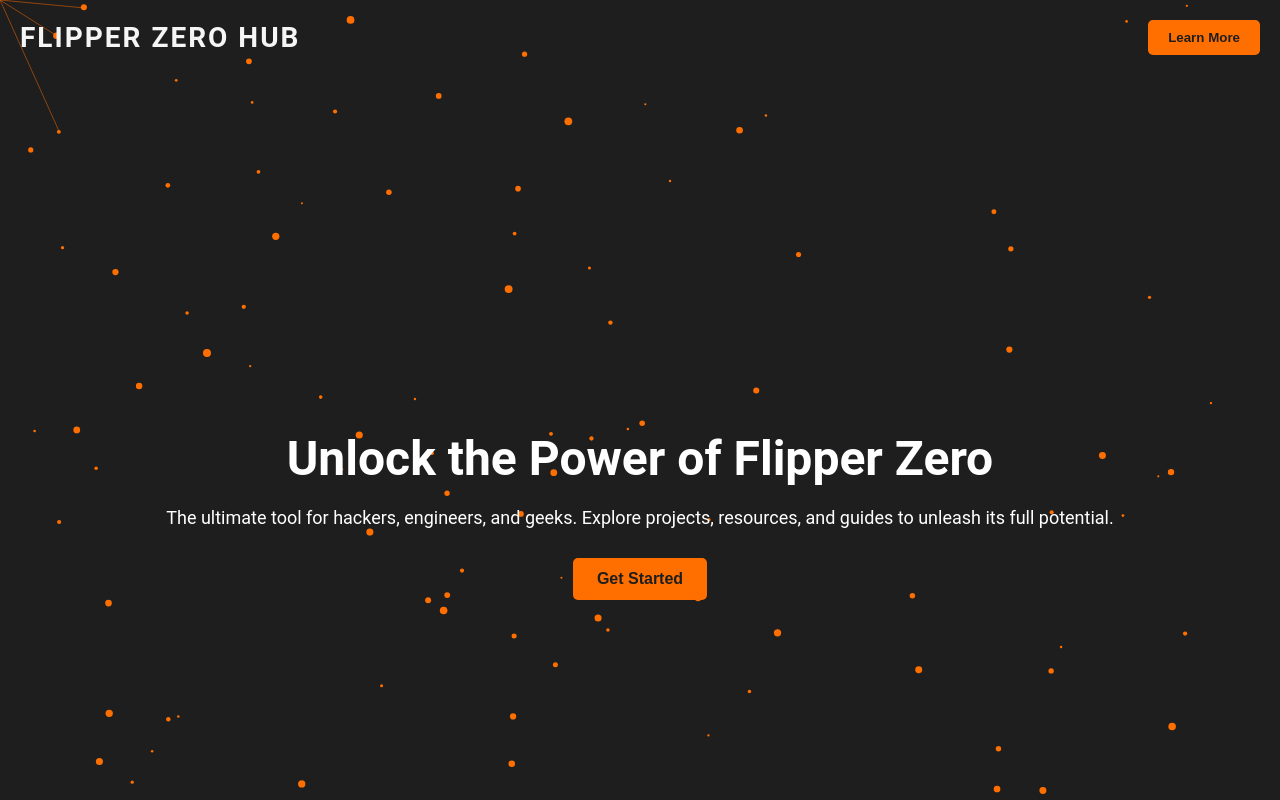
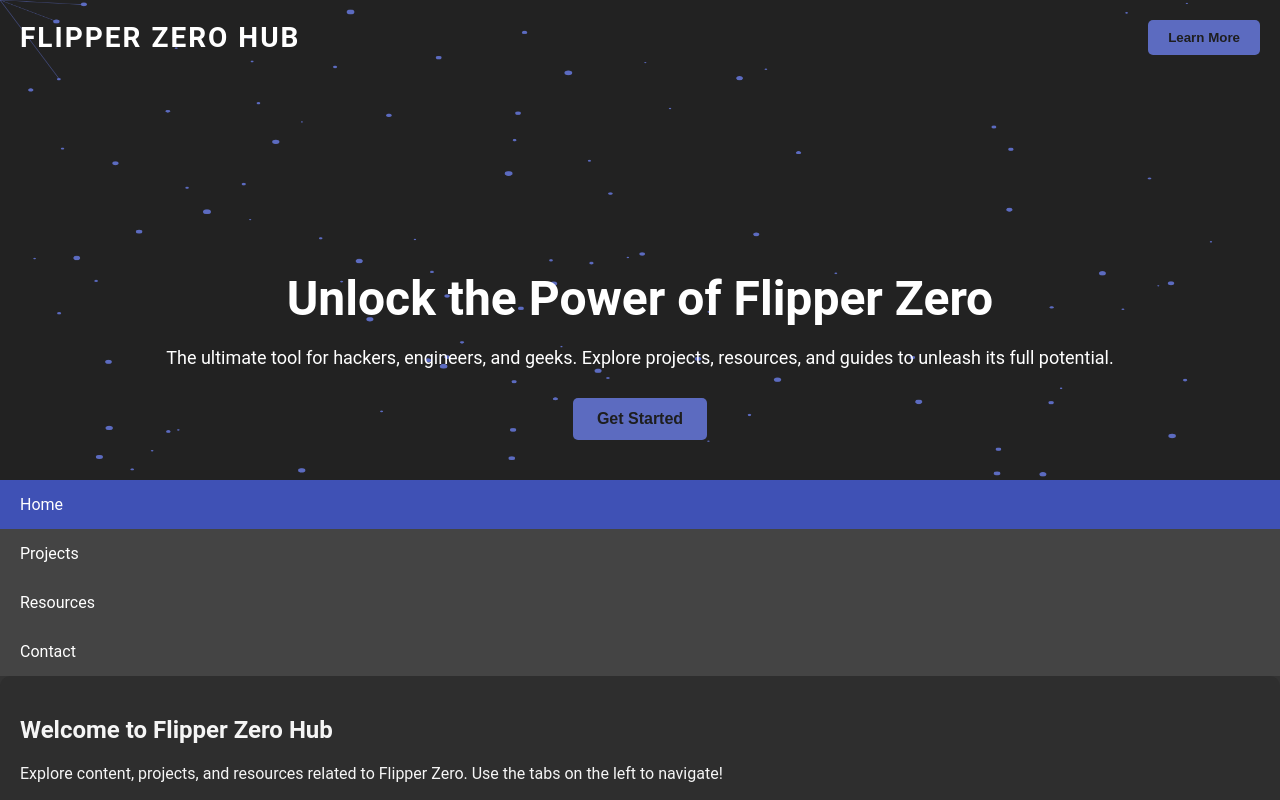
Before and after one commit to laslikir/laslikir.github.com, a plain HTML site: page index.html in a window 1280 px wide. Shown: the top 800 px of the page. Drawn offline with Linux system fonts and the light colour scheme.

Commit message:
Updating tabs, Changing colours

```diff
--- a/script.js
+++ b/script.js
@@ -54,7 +54,7 @@ class Particle {
             ctx.beginPath();
             ctx.moveTo(this.x, this.y);
             ctx.lineTo(mouse.x, mouse.y);
-            ctx.strokeStyle = 'rgba(255, 111, 0, 0.5)';
+            ctx.strokeStyle = 'rgba(92, 107, 192, 0.5)'; // Electric Blue
             ctx.lineWidth = 1;
             ctx.stroke();
             ctx.closePath();
@@ -68,7 +68,7 @@ function initParticles() {
         const size = Math.random() * 3 + 1;
         const x = Math.random() * canvas.width;
         const y = Math.random() * canvas.height;
-        const color = 'rgba(255, 111, 0, 1)';
+        const color = 'rgba(92, 107, 192, 1)'; // Electric Blue
         particlesArray.push(new Particle(x, y, size, color));
     }
 }
--- a/style.css
+++ b/style.css
@@ -2,7 +2,7 @@
 body {
     margin: 0;
     font-family: 'Roboto', sans-serif;
-    background-color: #1e1e1e;
+    background-color: #333333; /* Dark Grey Background */
     color: #f5f5f5;
 }
 
@@ -10,8 +10,9 @@ body {
 .hero {
     position: relative;
     width: 100%;
-    height: 100vh;
+    height: 60vh; /* Reduced size of hero section */
     overflow: hidden;
+    background-color: #222222; /* Slightly darker for hero section */
 }
 
 #heroCanvas {
@@ -37,14 +38,14 @@ body {
 .nav-bar h1 {
     margin: 0;
     font-size: 28px;
-    color: #f5f5f5;
+    color: #ffffff;
     text-transform: uppercase;
     letter-spacing: 2px;
 }
 
 .cta-button {
     padding: 10px 20px;
-    background-color: #ff6f00;
+    background-color: #5c6bc0; /* Electric Blue */
     color: #1e1e1e;
     border: none;
     border-radius: 5px;
@@ -54,7 +55,7 @@ body {
 }
 
 .cta-button:hover {
-    background-color: #ffe0b3;
+    background-color: #3f51b5; /* Darker Blue on hover */
 }
 
 .showcase-content {
@@ -78,7 +79,7 @@ body {
 
 .showcase-button {
     padding: 12px 24px;
-    background-color: #ff6f00;
+    background-color: #5c6bc0; /* Electric Blue */
     color: #1e1e1e;
     border: none;
     border-radius: 5px;
@@ -91,3 +92,34 @@ body {
 .showcase-button:hover {
     transform: scale(1.05);
 }
+
+/* Left Sidebar Tab */
+.left-tabs ul {
+    list-style: none;
+    padding: 0;
+    margin: 0;
+}
+
+.left-tabs li {
+    padding: 15px 20px;
+    cursor: pointer;
+    color: #ffffff;
+    background-color: #444444; /* Dark Grey for inactive tabs */
+    transition: background-color 0.3s ease;
+}
+
+.left-tabs li:hover {
+    background-color: #5c6bc0; /* Electric Blue on hover */
+}
+
+.left-tabs li.active {
+    background-color: #3f51b5; /* Active tab electric blue */
+}
+
+/* Main Content Area */
+.main-content {
+    padding: 20px;
+    color: #f5f5f5;
+    background-color: #2e2e2e; /* Darker grey for the main content */
+    border-radius: 10px;
+}
```
